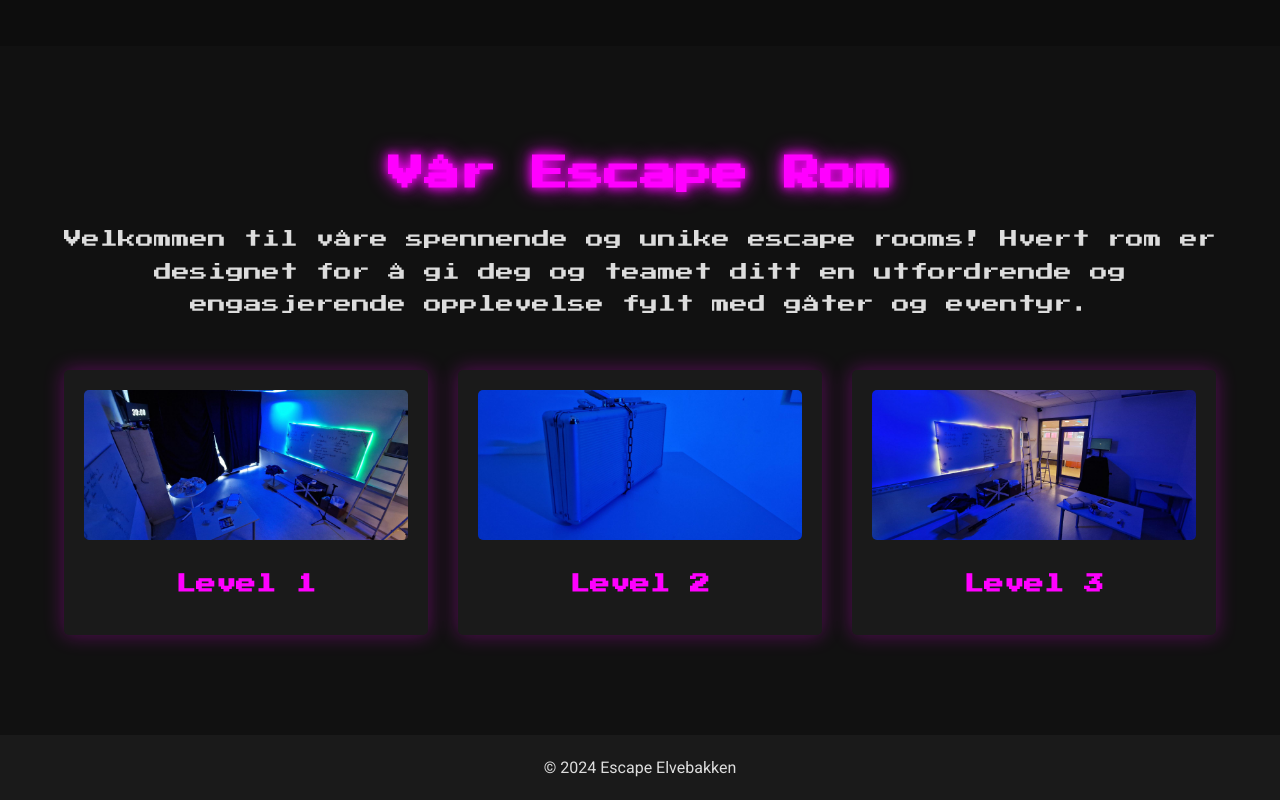
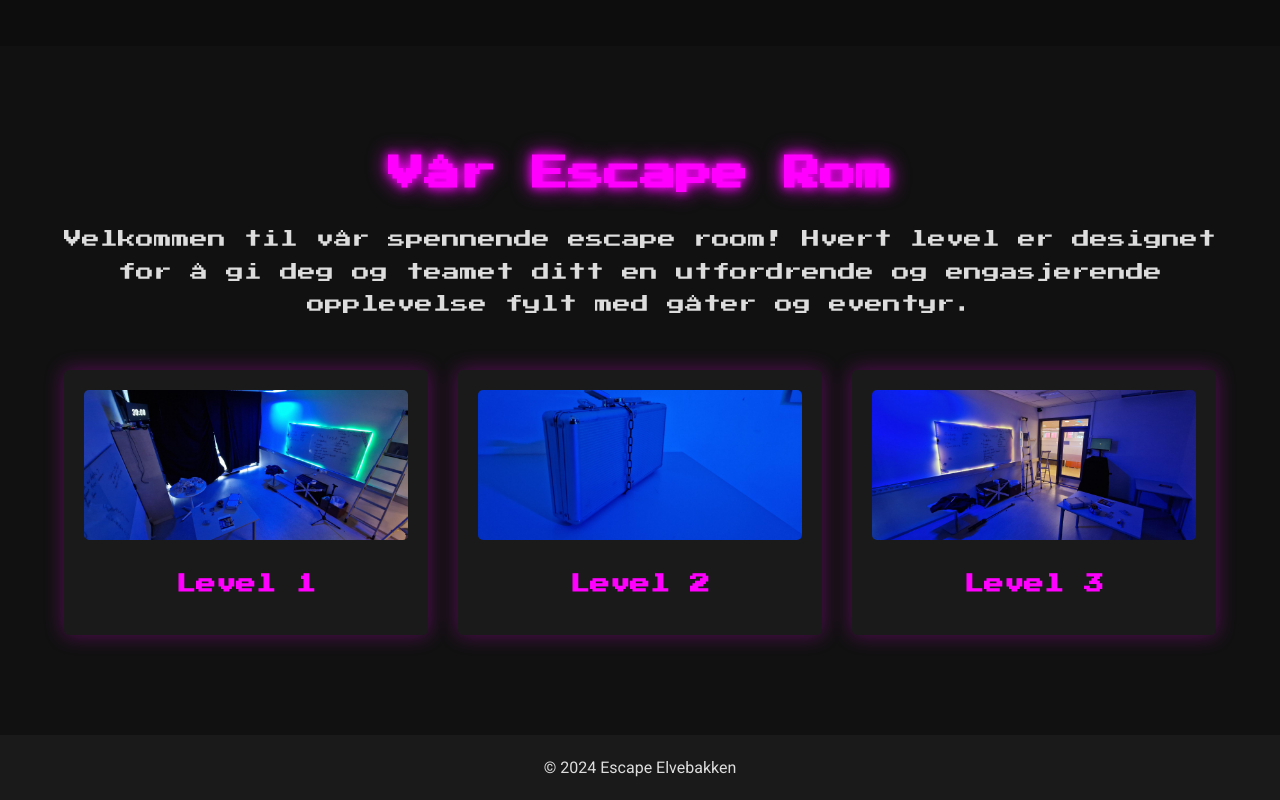
Before and after one commit to Szygreg124/Escaperoom_website, a plain HTML site: page Index.HTML in a window 1280 px wide. Shown: the part 780-1580 px from the top of the page. Drawn offline with Linux system fonts and the light colour scheme.

Commit message:
escape room

```diff
--- a/Index.HTML
+++ b/Index.HTML
@@ -40,7 +40,7 @@
                 <div class="container">
                     <h2>Vår Escape Rom</h2>
                     <p class="section-description">
-                        Velkommen til våre spennende og unike escape rooms! Hvert rom er designet for å gi deg og teamet ditt en utfordrende og engasjerende opplevelse fylt med gåter og eventyr.
+                        Velkommen til vår spennende escape room! Hvert level er designet for å gi deg og teamet ditt en utfordrende og engasjerende opplevelse fylt med gåter og eventyr.
                     </p>
                     <div class="room-grid">
                         <div class="room">
```
